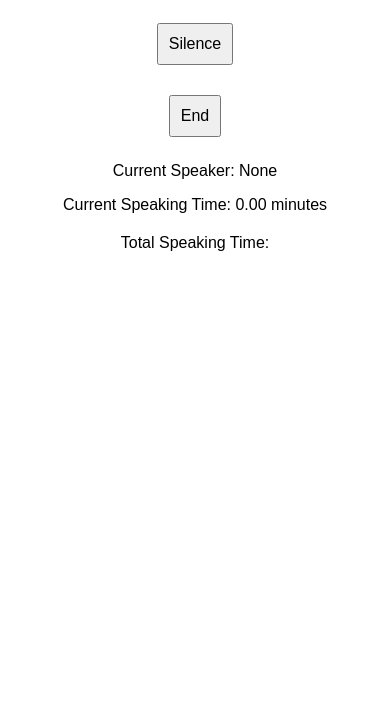
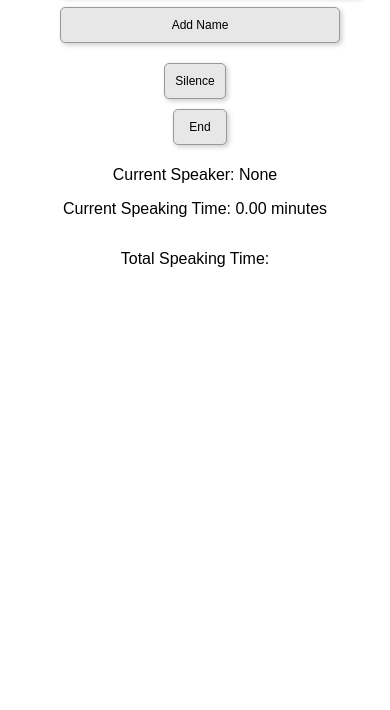
Before and after one commit to michaelkasenbacher/speaking-time-tracker, a plain HTML site: page index.html in a window 390 px wide. Shown: the part 134-844 px from the top of the page. Drawn offline with Linux system fonts and the light colour scheme.

Commit message:
Add files via upload

```diff
--- a/styles.css
+++ b/styles.css
@@ -1,14 +1,66 @@
 body {
     font-family: Arial, sans-serif;
     text-align: center;
+    margin: 0;
+    padding: 20px;
+    display: flex;
+    flex-direction: column;
+    align-items: center;
+    justify-content: center;
 }
 
-#input-section, #buttons-section, #results-section, #current-speaker-section, #total-time-section {
-    margin: 20px;
+#buttons-section {
+    display: flex;
+    flex-wrap: wrap;
+    justify-content: center;
+    margin-top: 10px;
 }
 
-button {
+button, input[type="text"] {
+    padding: 10px;
     margin: 5px;
-    padding: 10px;
+    border-radius: 5px;
+    border: 1px solid #999; /* Match the border color */
+    background-color: #e7e7e7; /* Grey background */
+    color: black; /* Black font color */
     font-size: 16px;
+    cursor: pointer;
+    box-shadow: 2px 2px 5px rgba(0, 0, 0, 0.2); /* Add subtle shadow */
 }
+
+button:hover {
+    background-color: #d6d6d6; /* Slightly darker grey on hover */
+}
+
+input[type="text"] {
+    background-color: white;
+    color: black;
+    width: calc(100% - 20px); /* Full width minus margin for better mobile experience */
+}
+
+@media (max-width: 600px) {
+    body {
+        padding: 10px;
+    }
+
+    button, input[type="text"] {
+        font-size: 14px;
+        padding: 12px;
+        width: 100%; /* Make buttons and input take full width */
+    }
+
+    #buttons-section button {
+        flex-basis: 48%; /* Allow two buttons per row with some space in between */
+    }
+}
+
+@media (max-width: 400px) {
+    button, input[type="text"] {
+        font-size: 12px;
+        padding: 10px;
+    }
+
+    #buttons-section button {
+        flex-basis: 100%; /* Stack buttons vertically on very small screens */
+    }
+}
```
